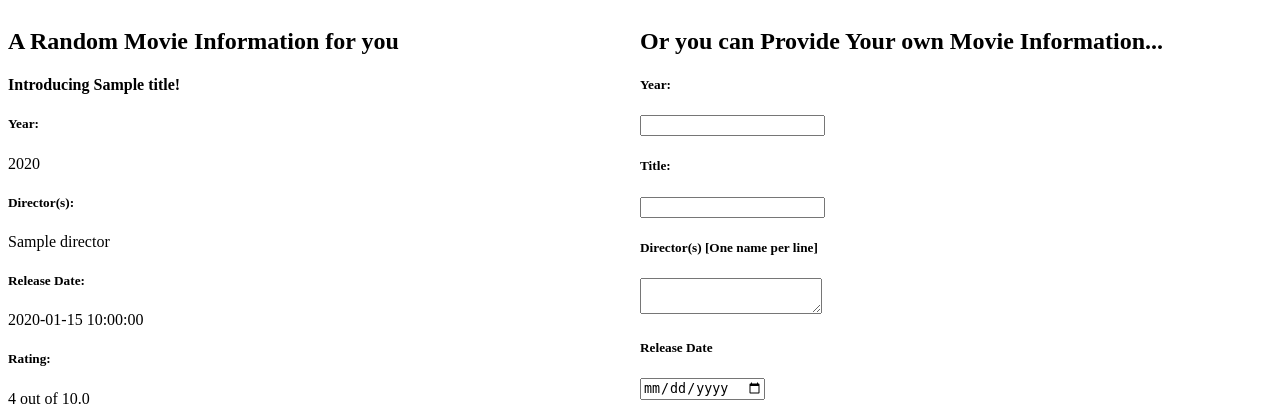
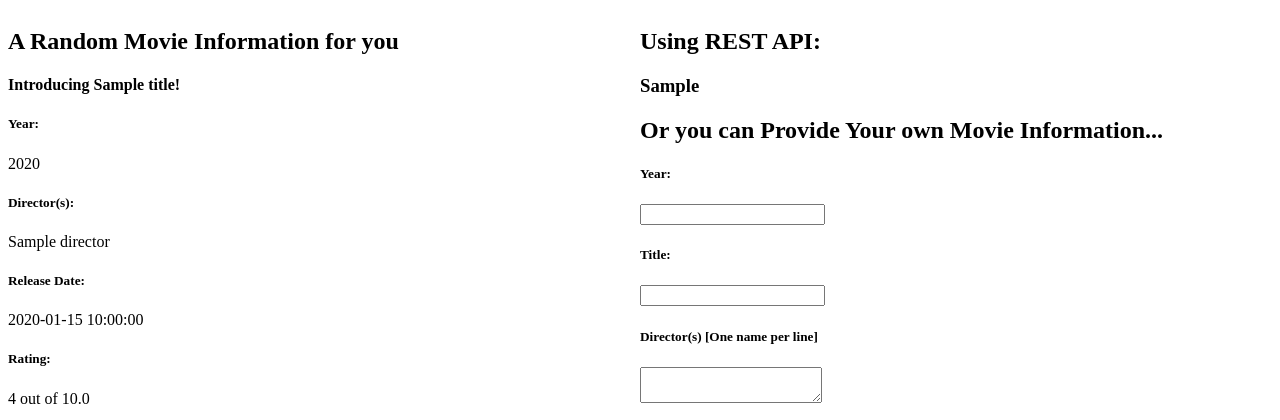
Before and after one commit to hsutungyu/AWS-Learning, a Flask app: template templates/hello.html in a window 1280 px wide. Shown: the top 420 px of the page. Run offline with Flask 2, Linux system fonts and the light colour scheme; the template is opened without the code that fills it: most values are stand-ins (such as "Sample title", 1, 10 or a date in 2020); grey boxes marked "Sample" are stand-in pictures.

Commit message:
add the use of REST API

```diff
--- a/app.py
+++ b/app.py
@@ -5,12 +5,14 @@ from boto3.dynamodb.conditions import Key
 from decimal import Decimal
 from datetime import datetime
 from waitress import serve
+import requests
 
 # Elastic Beanstalk looks for application callable
 application = Flask(__name__)
 
 @application.route("/")
-def hello(title=None, year=None, director=None, release_date=None, rating=None, genres=None, image_url=None, plot=None, rank=None, running_time_secs=None, actors=None):
+def hello(title=None, year=None, director=None, release_date=None, rating=None, genres=None, image_url=None, plot=None, rank=None, running_time_secs=None, actors=None, apiString=None):
+    # DynamoDB part
     dynamodb = boto3.resource('dynamodb', region_name='ap-east-1')
     table = dynamodb.Table('Movies')
     randomuuid = str(uuid.uuid4())
@@ -41,7 +43,11 @@ def hello(title=None, year=None, director=None, release_date=None, rating=None,
         running_time_secs = randomItem['Items'][0]['info']['running_time_secs']
     if 'actors' in randomItem['Items'][0]['info']:
         actors = randomItem['Items'][0]['info']['actors']
-    return render_template('hello.html', title=title, year=year, director=director, release_date=release_date, rating=rating, genres=genres, image_url=image_url, plot=plot, rank=rank, running_time_secs=running_time_secs, actors=actors)
+
+    # REST api part
+    response = requests.get(f"https://szzm5yalg8.execute-api.ap-east-1.amazonaws.com/test/helloworld?year={year}&title={title}")
+    apiString = response.json()['message']
+    return render_template('hello.html', title=title, year=year, director=director, release_date=release_date, rating=rating, genres=genres, image_url=image_url, plot=plot, rank=rank, running_time_secs=running_time_secs, actors=actors, apiString=apiString)
 
 @application.route("/add", methods=['POST'])
 def add():
--- a/requirements.txt
+++ b/requirements.txt
@@ -1,13 +1,17 @@
 boto3==1.18.43
 botocore==1.21.43
+certifi==2021.5.30
+charset-normalizer==2.0.6
 click==8.0.1
 Flask==2.0.1
 gunicorn==20.1.0
+idna==3.2
 itsdangerous==2.0.1
 Jinja2==3.0.1
 jmespath==0.10.0
 MarkupSafe==2.0.1
 python-dateutil==2.8.2
+requests==2.26.0
 s3transfer==0.5.0
 six==1.16.0
 urllib3==1.26.6
--- a/templates/hello.html
+++ b/templates/hello.html
@@ -88,6 +88,12 @@
  <h4>Hello, World!</h4>
 {% endif %}
 <div class="column">
+    {% if apiString %}
+    <h2>Using REST API:</h2>
+    <h3>{{ apiString }}</h3>
+    {% else %}
+    <h2>API is not working...</h2>
+    {% endif %}
     <h2>Or you can Provide Your own Movie Information...</h2>
     <form action="{{ url_for('add') }}" method="POST">
         <h5>Year:</h5>
```
Also changed, not shown: 1 other file.
